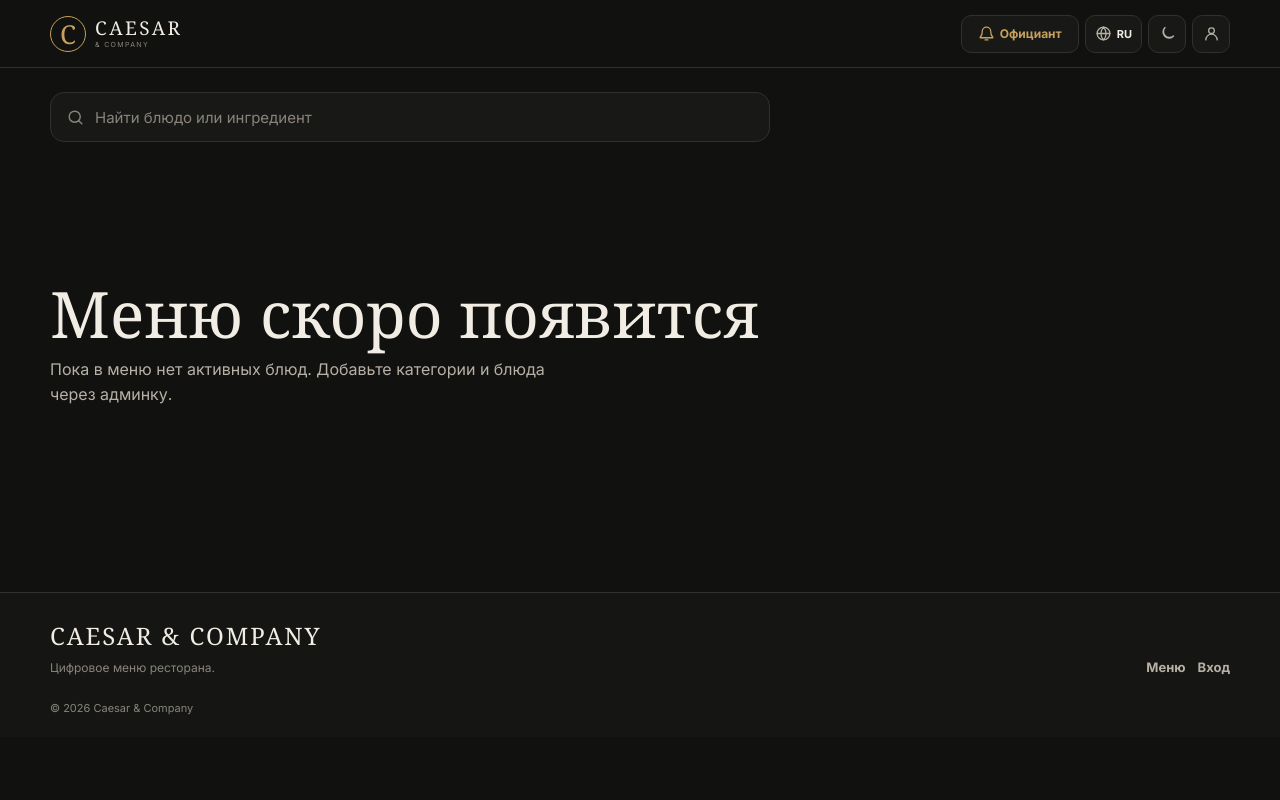
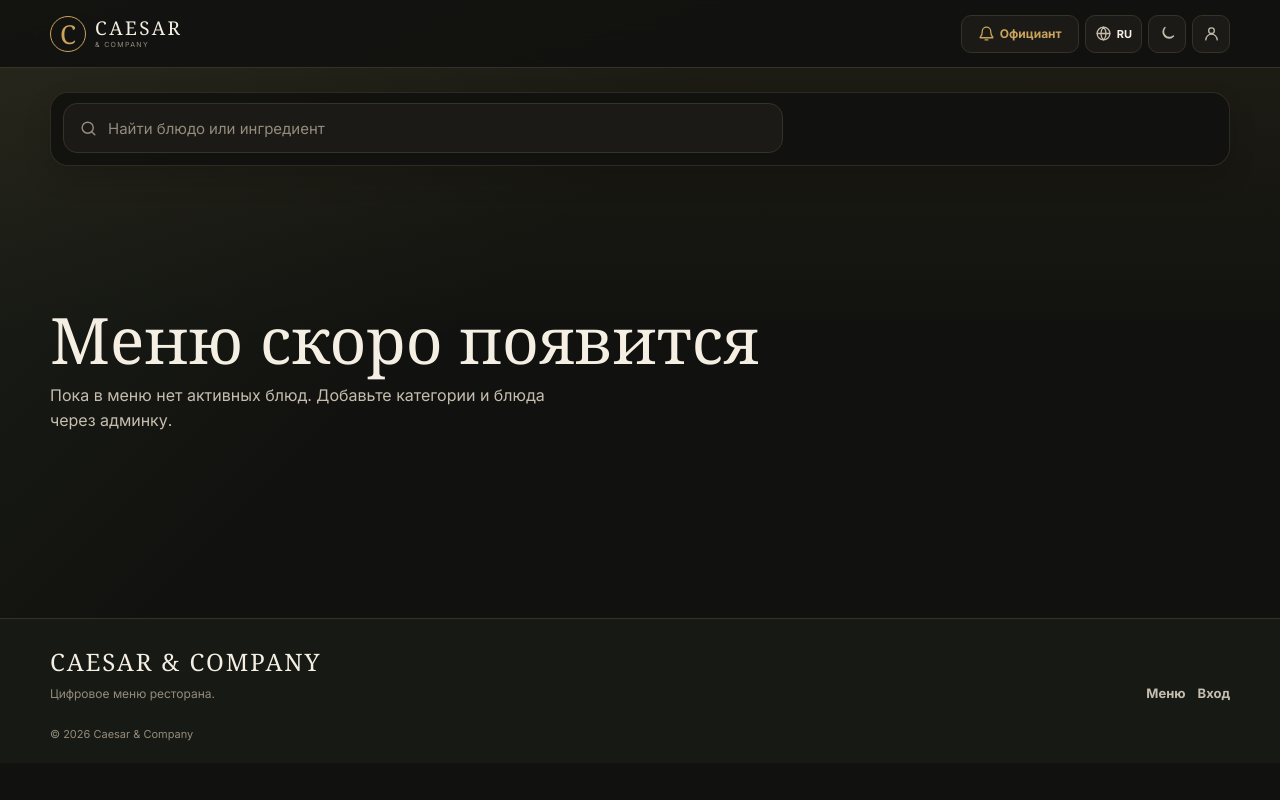
Before and after one commit to gdx18j/resto, a Django app: page / in a window 1280 px wide. Run offline with Django 5.2, Linux system fonts and the light colour scheme; data that the repository does not hold is empty; some libraries are stand-ins or nearby versions; some web fonts are replaced.

Commit message:
main v1 + beta auth

```diff
--- a/accounts/models.py
+++ b/accounts/models.py
@@ -26,12 +26,12 @@ class UserAllergy(models.Model):
     Аллерген, указанный пользователем.
 
     Запись может быть добавлена вручную
-    или получена из разговора с ИИ.
+    или получена из диалога с гостем.
     """
 
     class Source(models.TextChoices):
         MANUAL = "manual", "Добавлено пользователем"
-        AI_CHAT = "ai_chat", "Получено из чата с ИИ"
+        DIALOG = "ai_chat", "Получено из диалога"
         ADMIN = "admin", "Добавлено администратором"
 
     class Status(models.TextChoices):
--- a/menu/templates/menu/dish_list.html
+++ b/menu/templates/menu/dish_list.html
@@ -4,6 +4,7 @@
 {% block meta_description %}Цифровое меню ресторана Caesar & Company.{% endblock %}
 
 {% block content %}
+  <div class="menu-controls">
     <section class="search-section" aria-label="Поиск по меню">
       <label class="search-box">
         <svg><use href="#i-search"/></svg>
@@ -24,7 +25,10 @@
           </a>
         {% endfor %}
       </nav>
+    {% endif %}
+  </div>
 
+  {% if menu_sections %}
     <aside class="preference-note">
       <svg><use href="#i-shield"/></svg>
       <p>
--- a/static/css/menu.css
+++ b/static/css/menu.css
@@ -82,30 +82,35 @@ h3 {
 }
 
 .app-shell {
-  --page: #111210;
-  --surface: #181916;
-  --surface-raised: #1e1f1b;
-  --surface-soft: #151613;
-  --text: #f1ede4;
-  --text-soft: #b6b0a5;
-  --muted: #89847b;
-  --line: #30312c;
-  --line-strong: #45463f;
-  --accent: #c7a15d;
-  --accent-hover: #d6b471;
-  --accent-contrast: #1c170f;
-  --safe: #8cb397;
-  --safe-soft: #1b2820;
+  --page: #11120f;
+  --surface: #1b1a16;
+  --surface-raised: #222018;
+  --surface-soft: #171a14;
+  --text: #f5efe3;
+  --text-soft: #c6bdae;
+  --muted: #948b7c;
+  --line: #353228;
+  --line-strong: #5a503f;
+  --accent: #caa35c;
+  --accent-hover: #ddb877;
+  --accent-contrast: #1c160b;
+  --olive: #7f8d62;
+  --stone: #d7c8ad;
+  --safe: #8fb285;
+  --safe-soft: #1e2a1d;
   --danger: #cf7f79;
-  --header: rgba(17, 18, 16, 0.94);
-  --shadow: 0 18px 46px rgba(0, 0, 0, 0.28);
+  --header: rgba(17, 18, 15, 0.88);
+  --shadow: 0 24px 60px rgba(0, 0, 0, 0.34);
   --radius: 16px;
   --header-height: 68px;
   --content-width: 1180px;
 
   min-height: 100vh;
   color: var(--text);
-  background: var(--page);
+  background:
+    linear-gradient(180deg, rgba(202, 163, 92, 0.08), transparent 340px),
+    linear-gradient(135deg, rgba(127, 141, 98, 0.1), transparent 38%),
+    var(--page);
 }
 
 #theme-toggle:checked ~ .app-shell {
@@ -315,15 +368,41 @@ textarea:focus-visible {
 }
 
 .theme-icon--light {
-  display: none;
+  opacity: 0;
+  transform: translateY(4px);
+}
+
+.theme-icon {
+  transition: opacity 220ms ease, transform 220ms ease;
+}
+
+.icon-button .theme-icon--dark,
+.icon-button .theme-icon--light {
+  grid-area: 1 / 1;
+}
+
+label[for="theme-toggle"] {
+  display: grid;
+}
+
+#theme-toggle:not(:checked) ~ .app-shell .theme-icon--dark {
+  opacity: 1;
+  transform: translateY(0);
+}
+
+#theme-toggle:not(:checked) ~ .app-shell .theme-icon--light {
+  opacity: 0;
+  transform: translateY(4px);
 }
 
 #theme-toggle:checked ~ .app-shell .theme-icon--dark {
-  display: none;
+  opacity: 0;
+  transform: translateY(-4px);
 }
 
 #theme-toggle:checked ~ .app-shell .theme-icon--light {
-  display: block;
+  opacity: 1;
+  transform: translateY(0);
 }
 
 .main-content {
@@ -331,8 +410,35 @@ textarea:focus-visible {
   padding-bottom: 54px;
 }
 
+.menu-controls {
+  position: sticky;
+  top: calc(var(--header-height) - 1px);
+  z-index: 42;
+  margin-bottom: 14px;
+  padding: 10px 12px 12px;
+  border: 1px solid color-mix(in srgb, var(--line) 78%, transparent);
+  border-radius: 18px;
+  background: color-mix(in srgb, var(--page) 94%, transparent);
+  backdrop-filter: blur(14px);
+  box-shadow: 0 12px 28px rgba(0, 0, 0, 0.14);
+  animation: riseIn 520ms ease both;
+  animation-delay: 80ms;
+}
+
 .search-section {
-  margin-bottom: 12px;
+  display: grid;
+  grid-template-rows: 1fr;
+  opacity: 1;
+  overflow: hidden;
+  transition: grid-template-rows 240ms ease, opacity 180ms ease, margin 240ms ease, transform 240ms ease;
+  will-change: opacity, transform;
+}
+
+.app-shell.search-hidden .search-section {
+  grid-template-rows: 0fr;
+  margin-bottom: 0;
+  opacity: 0;
+  transform: translateY(-6px);
 }
 
 .search-box {
@@ -345,6 +451,15 @@ textarea:focus-visible {
   border-radius: 14px;
   color: var(--muted);
   background: var(--surface);
+  overflow: hidden;
+  transition: min-height 220ms ease, padding 220ms ease, border-color 180ms ease, background-color 260ms ease;
+}
+
+.app-shell.search-hidden .search-box {
+  height: 0;
+  min-height: 0;
+  padding-block: 0;
+  border-color: transparent;
 }
 
 .search-box:focus-within {
--- /dev/null
+++ b/static/js/language-menu.js
@@ -0,0 +1,28 @@
+(function () {
+  var languageMenu = document.querySelector(".language-menu");
+
+  if (!languageMenu) {
+    return;
+  }
+
+  var summary = languageMenu.querySelector("summary");
+  var closingClass = "language-menu--closing";
+
+  if (!summary) {
+    return;
+  }
+
+  summary.addEventListener("click", function (event) {
+    if (!languageMenu.open) {
+      return;
+    }
+
+    event.preventDefault();
+    languageMenu.classList.add(closingClass);
+
+    window.setTimeout(function () {
+      languageMenu.open = false;
+      languageMenu.classList.remove(closingClass);
+    }, 170);
+  });
+})();
--- a/static/js/theme.js
+++ b/static/js/theme.js
@@ -1,18 +1,98 @@
 (function () {
   var storageKey = "resto-theme";
   var themeToggle = document.getElementById("theme-toggle");
+  var themeButton = document.querySelector('label[for="theme-toggle"]');
+  var reduceMotionQuery = window.matchMedia("(prefers-reduced-motion: reduce)");
 
   if (!themeToggle) {
     return;
   }
 
-  try {
-    themeToggle.checked = window.localStorage.getItem(storageKey) === "light";
-  } catch (error) {
-    return;
+  function persistTheme() {
+    try {
+      window.localStorage.setItem(storageKey, themeToggle.checked ? "light" : "dark");
+    } catch (error) {
+      // Local storage can be unavailable in private or restricted browser modes.
+    }
+  }
+
+  function applyStoredTheme() {
+    try {
+      themeToggle.checked = window.localStorage.getItem(storageKey) === "light";
+    } catch (error) {
+      themeToggle.checked = false;
+    }
+  }
+
+  function switchTheme() {
+    themeToggle.checked = !themeToggle.checked;
+    persistTheme();
+  }
+
+  function getTransitionOrigin(event) {
+    if (typeof event.clientX === "number" && typeof event.clientY === "number") {
+      return { x: event.clientX, y: event.clientY };
+    }
+
+    if (!themeButton) {
+      return { x: window.innerWidth / 2, y: 0 };
+    }
+
+    var rect = themeButton.getBoundingClientRect();
+
+    return {
+      x: rect.left + rect.width / 2,
+      y: rect.top + rect.height / 2,
+    };
+  }
+
+  function animateTheme(event) {
+    var origin = getTransitionOrigin(event);
+    var maxX = Math.max(origin.x, window.innerWidth - origin.x);
+    var maxY = Math.max(origin.y, window.innerHeight - origin.y);
+    var radius = Math.hypot(maxX, maxY);
+
+    document.documentElement.classList.add("theme-transitioning");
+
+    var transition = document.startViewTransition(switchTheme);
+
+    transition.ready
+      .then(function () {
+        document.documentElement.animate(
+          {
+            clipPath: [
+              "circle(0px at " + origin.x + "px " + origin.y + "px)",
+              "circle(" + radius + "px at " + origin.x + "px " + origin.y + "px)",
+            ],
+          },
+          {
+            duration: 560,
+            easing: "cubic-bezier(0.22, 1, 0.36, 1)",
+            pseudoElement: "::view-transition-new(root)",
+          }
+        );
+      })
+      .catch(function () {});
+
+    transition.finished.finally(function () {
+      document.documentElement.classList.remove("theme-transitioning");
+    });
   }
 
   themeToggle.addEventListener("change", function () {
-    window.localStorage.setItem(storageKey, themeToggle.checked ? "light" : "dark");
+    persistTheme();
   });
+
+  if (themeButton) {
+    themeButton.addEventListener("click", function (event) {
+      if (!document.startViewTransition || reduceMotionQuery.matches) {
+        return;
+      }
+
+      event.preventDefault();
+      animateTheme(event);
+    });
+  }
+
+  applyStoredTheme();
 })();
--- a/templates/base.html
+++ b/templates/base.html
@@ -194,6 +194,8 @@
   </div>
 
   <script src="{% static 'js/theme.js' %}" defer></script>
+  <script src="{% static 'js/menu-ui.js' %}" defer></script>
+  <script src="{% static 'js/language-menu.js' %}" defer></script>
   {% block extra_scripts %}{% endblock %}
 </body>
 </html>
```
Also changed, not shown: other parts of static/css/menu.css (+199 -28 lines), static/js/menu-ui.js (added, +44 -0 lines), accounts/migrations/0003_alter_userallergy_source.py (added). Lines whose indentation alone changed are shown as unchanged.
